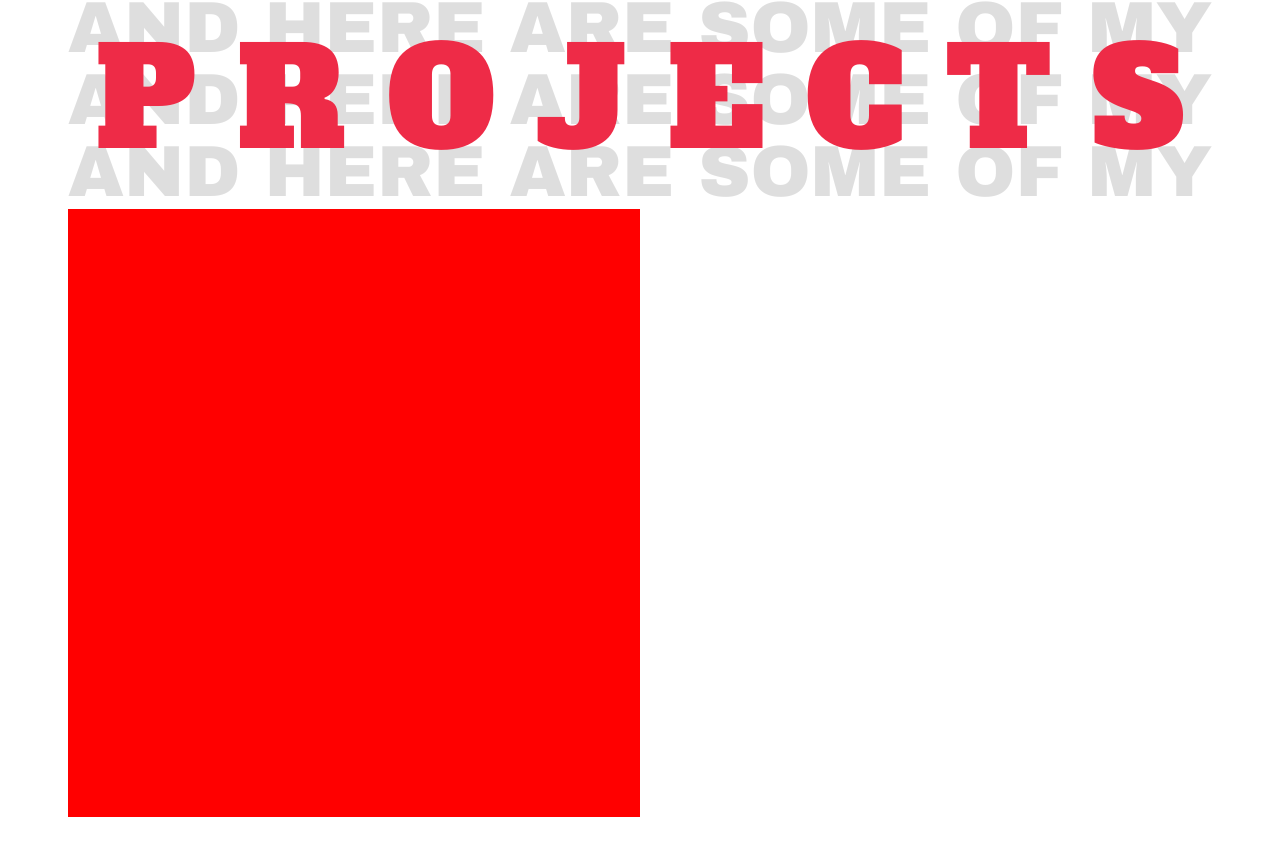
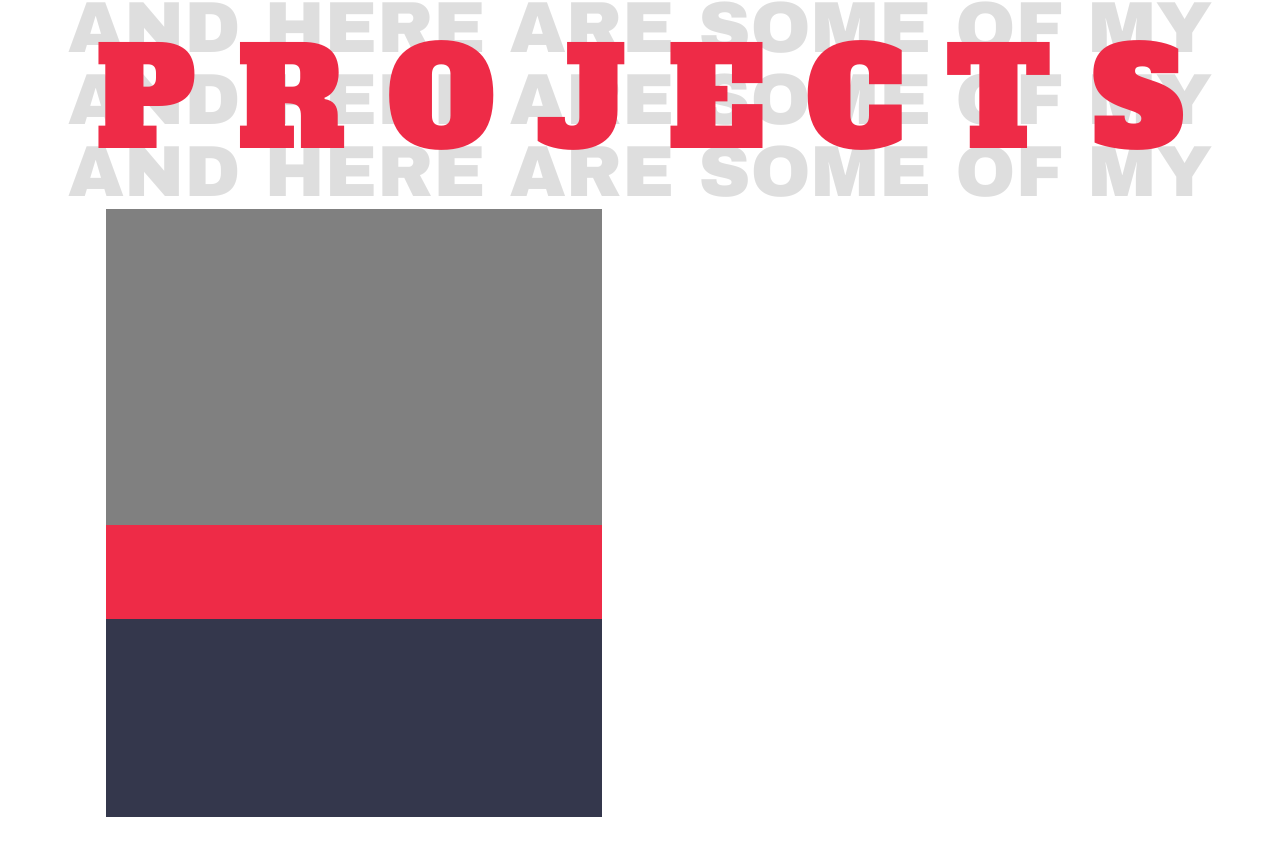
Before and after one commit to ReyhanArdiya/ReyhanArdiya.github.io, a React (Create React App) app: page / in a window 1280 px wide. Shown: the part 2767-3622 px from the top of the page. Built offline with nearby package versions, Linux system fonts and the light colour scheme.

Commit message:
Style `ProjectCard`

```diff
--- a/src/components/main/Projects/ProjectCard.js
+++ b/src/components/main/Projects/ProjectCard.js
@@ -4,21 +4,39 @@ import Title from "../../common/Text/Title.js";
 import styled from "styled-components";
 
 const ProjectCardContainer = styled.article`
-    background: red;
+    width: 3.875em;
+    height: 100%;
+    display: grid;
+    grid-template-areas:
+        "iframe"
+        "header"
+        "desc";
+    grid-template-columns: 1fr;
+    grid-template-rows: minmax(0px, 0.535fr) minmax(0px, 0.16fr) minmax(0px, 0.335fr);
 `;
 
-const ProjectIframe = styled.iframe``;
+const ProjectIframe = styled.iframe`
+    grid-area: iframe;
+    background: gray;
+    width: 100%;
+    height: 100%;
+`;
 
-
-const ProjectHeader = styled.header``;
+const ProjectHeader = styled.header`
+    grid-area: header;
+    background: var(--color-primary-1);
+`;
 
 const ProjectBGT = styled(BGText)``;
 
 const ProjectTitle = styled(Title)``;
 
-const ProjectDesc = styled(TextP)``;
+const ProjectDesc = styled(TextP)`
+    grid-area: desc;
+    background: var(--color-primary-2);
+`;
 
-const Projectcard = ({ propsDestruct }) => {
+const Projectcard = () => {
 	return (
 		<ProjectCardContainer>
 			<ProjectIframe />
--- a/src/components/main/Projects/Projects.js
+++ b/src/components/main/Projects/Projects.js
@@ -33,6 +33,8 @@ const ProjectsContent = styled.section`
     grid-auto-rows: 1fr;
     grid-auto-flow: column;
     height: 4.75em;
+    width: 100%;
+    justify-items: center;
 `;
 
 const Projects = () => {
@@ -44,6 +46,7 @@ const Projects = () => {
 			</ProjectsHeader>
 			<ProjectsContent>
 				<Projectcard></Projectcard>
+				{/* <Projectcard></Projectcard> */}
 			</ProjectsContent>
 		</ProjectsContainer>
 	);
```
